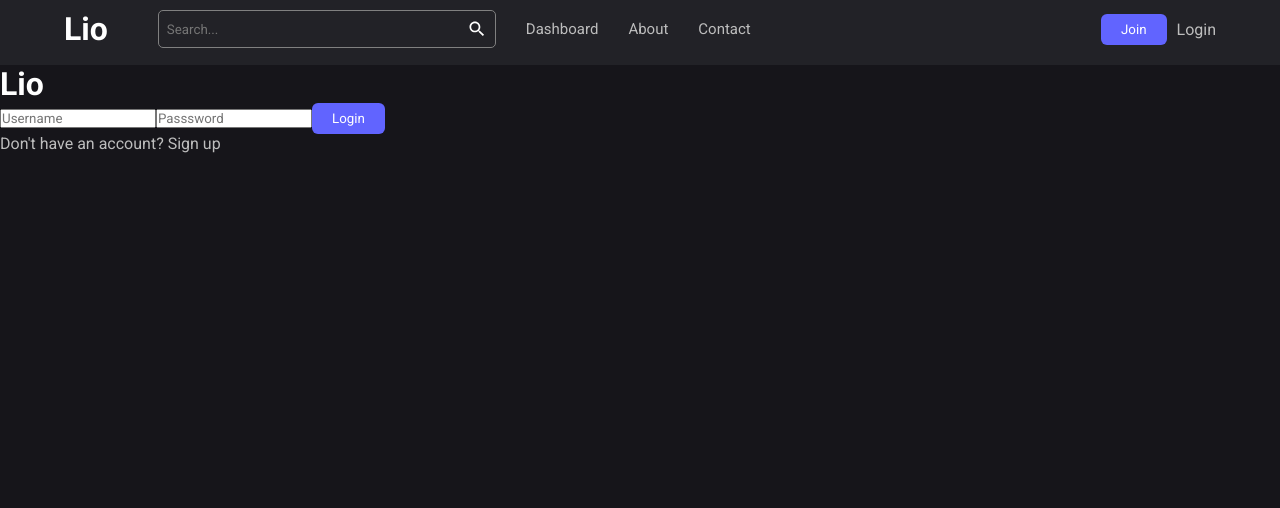
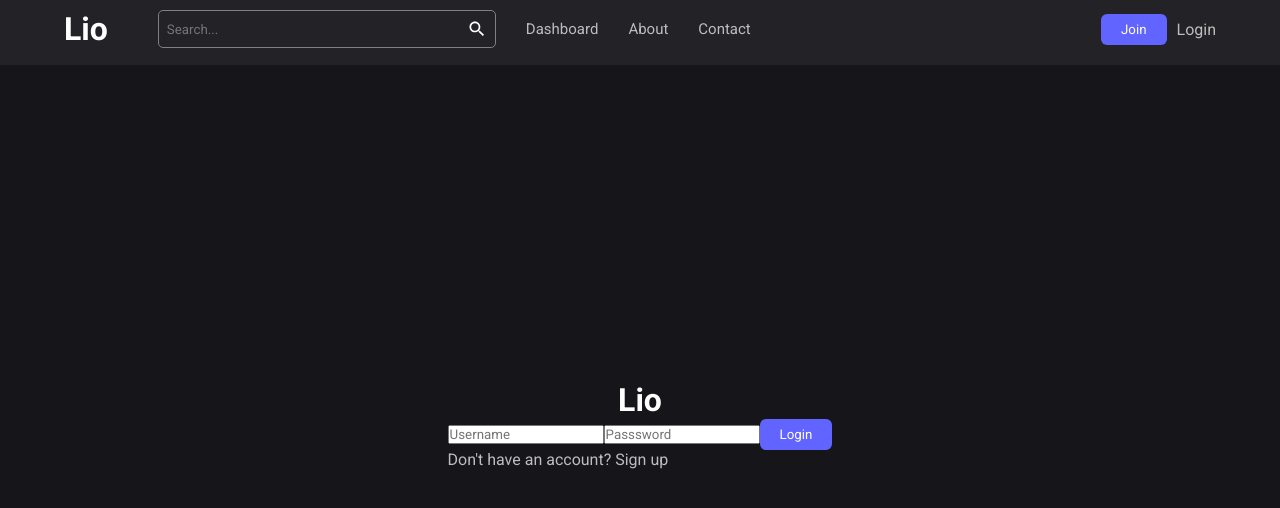
Before and after one commit to Manuel-heav/LIO, a React (Create React App) app in the folder client/: page /login in a window 1280 px wide. Shown: the top 508 px of the page. Built offline with nearby package versions, Linux system fonts and the light colour scheme.

Commit message:
working on login

```diff
--- a/client/src/components/Login.jsx
+++ b/client/src/components/Login.jsx
@@ -1,13 +1,15 @@
 import React from 'react'
-
+import "./login.css"
 const Login = () => {
   return (
     <div className="login">
+      <div className="login__container">
       <h1>Lio</h1>
       <input type="text" placeholder="Username" />
       <input type="password" placeholder="Passsword" />
       <button>Login</button>
       <p>Don't have an account? Sign up</p>
+      </div>
     </div>
   )
 }
--- /dev/null
+++ b/client/src/components/login.css
@@ -0,0 +1,10 @@
+.login{
+    display: flex;
+    align-items: center;
+    justify-content: center;
+    height: 90vh;
+}
+
+.login h1{
+    text-align: center;
+}
```
